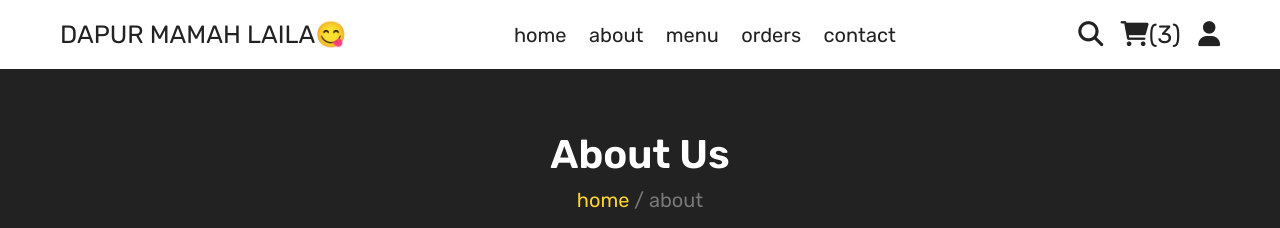
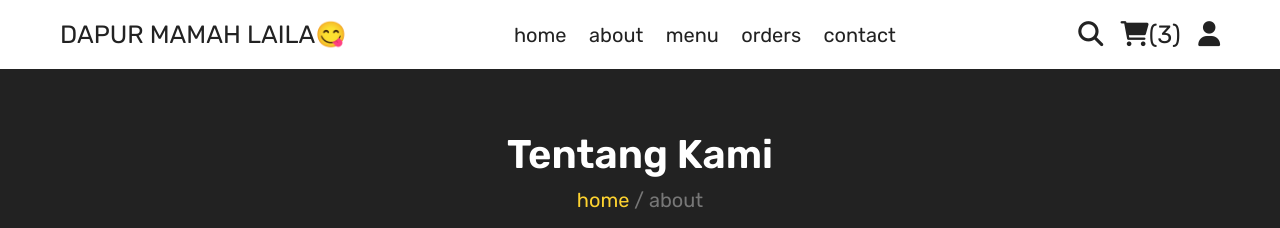
Before and after one commit to Ikmalfzi/Dapur-mamah-laila, a plain HTML site: page about.html in a window 1280 px wide. Shown: the top 228 px of the page. Drawn offline with nearby package versions, Linux system fonts and the light colour scheme.

Commit message:
Update about.html

```diff
--- a/about.html
+++ b/about.html
@@ -52,7 +52,7 @@
 </header>
 
 <div class="heading">
-   <h3>about us</h3>
+   <h3>tentang kami</h3>
    <p><a href="home.html">home </a> <span> / about</span></p>
 </div>
 
```
